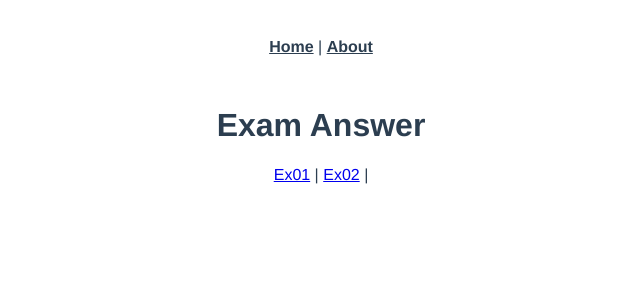
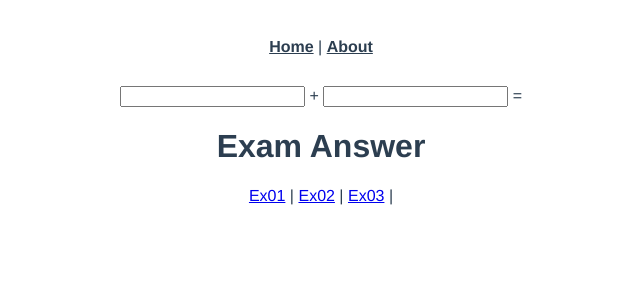
Before and after one commit to suzu1997/ex-vue-beginner, a Vue app: page /ex03 in a window 1280 px wide. Shown: the top 300 px of the page, without its empty margins (319-959 px from the left). Built offline with nearby package versions, Linux system fonts and the light colour scheme.

Commit message:
演習3 足し算結果を表示する　を作成

```diff
--- a/src/App.vue
+++ b/src/App.vue
@@ -8,6 +8,7 @@
     <h1>Exam Answer</h1>
     <router-link to="/ex01">Ex01</router-link> |
     <router-link to="/ex02">Ex02</router-link> |
+    <router-link to="/ex03">Ex03</router-link> |
   </div>
 </template>
 
--- a/src/router/index.ts
+++ b/src/router/index.ts
@@ -27,6 +27,10 @@ const routes: Array<RouteConfig> = [
     path: '/ex02',
     component: () => import('../views/Ex02.vue'),
   },
+  {
+    path: '/ex03',
+    component: () => import('../views/Ex03.vue'),
+  },
 ];
 
 const router = new VueRouter({
--- /dev/null
+++ b/src/views/Ex03.vue
@@ -0,0 +1,24 @@
+<template>
+  <div>
+    <input type="text" v-model.number="num1" />
+    +
+    <input type="text" v-model.number="num2" />
+    ={{ totalNum }}
+  </div>
+</template>
+
+<script lang="ts">
+import { Component, Vue } from 'vue-property-decorator';
+
+@Component
+export default class Ex03Component extends Vue {
+  private num1 = '';
+  private num2 = '';
+
+  get totalNum() {
+    return this.num1 + this.num2;
+  }
+}
+</script>
+
+<style></style>
```
